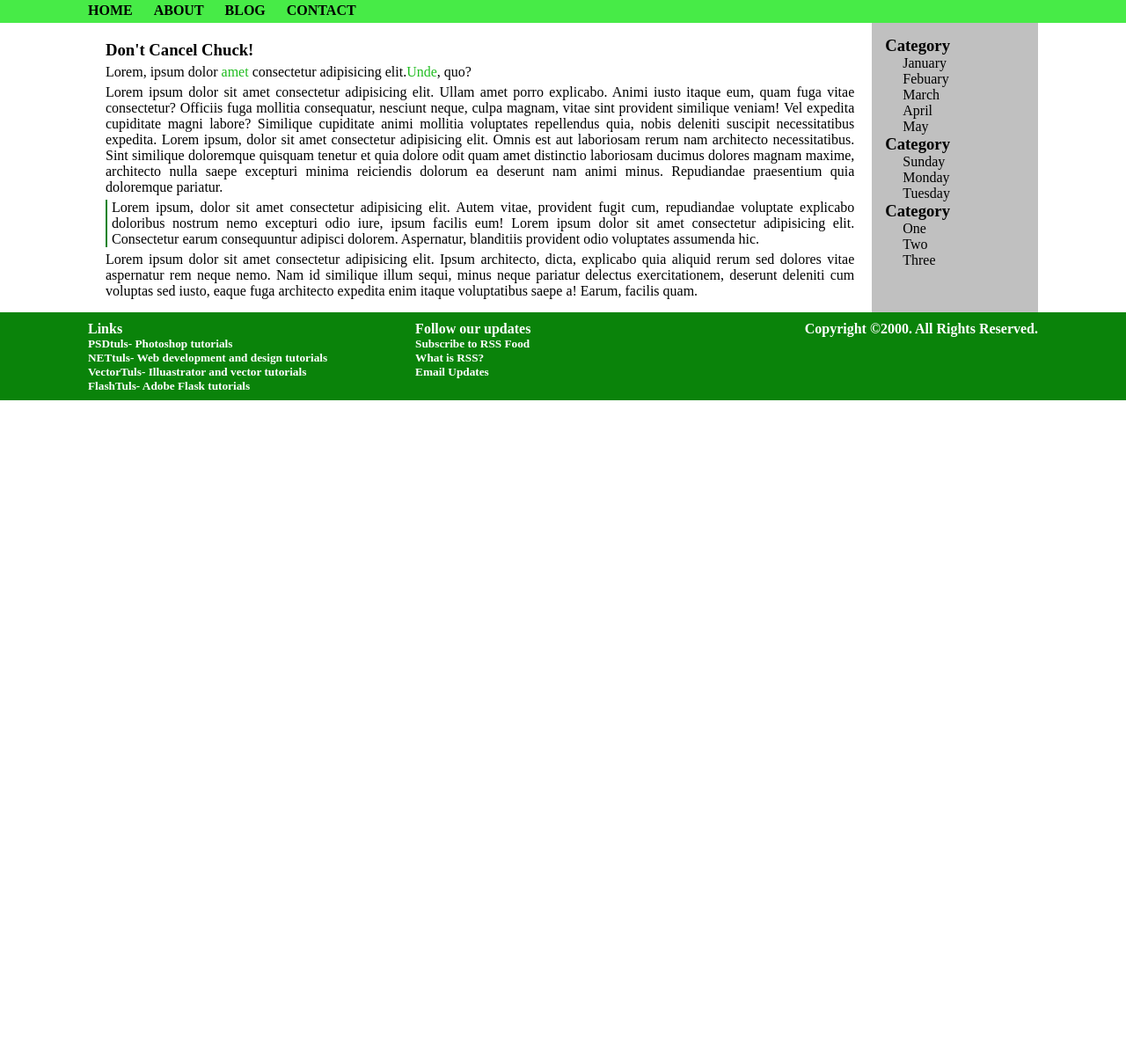
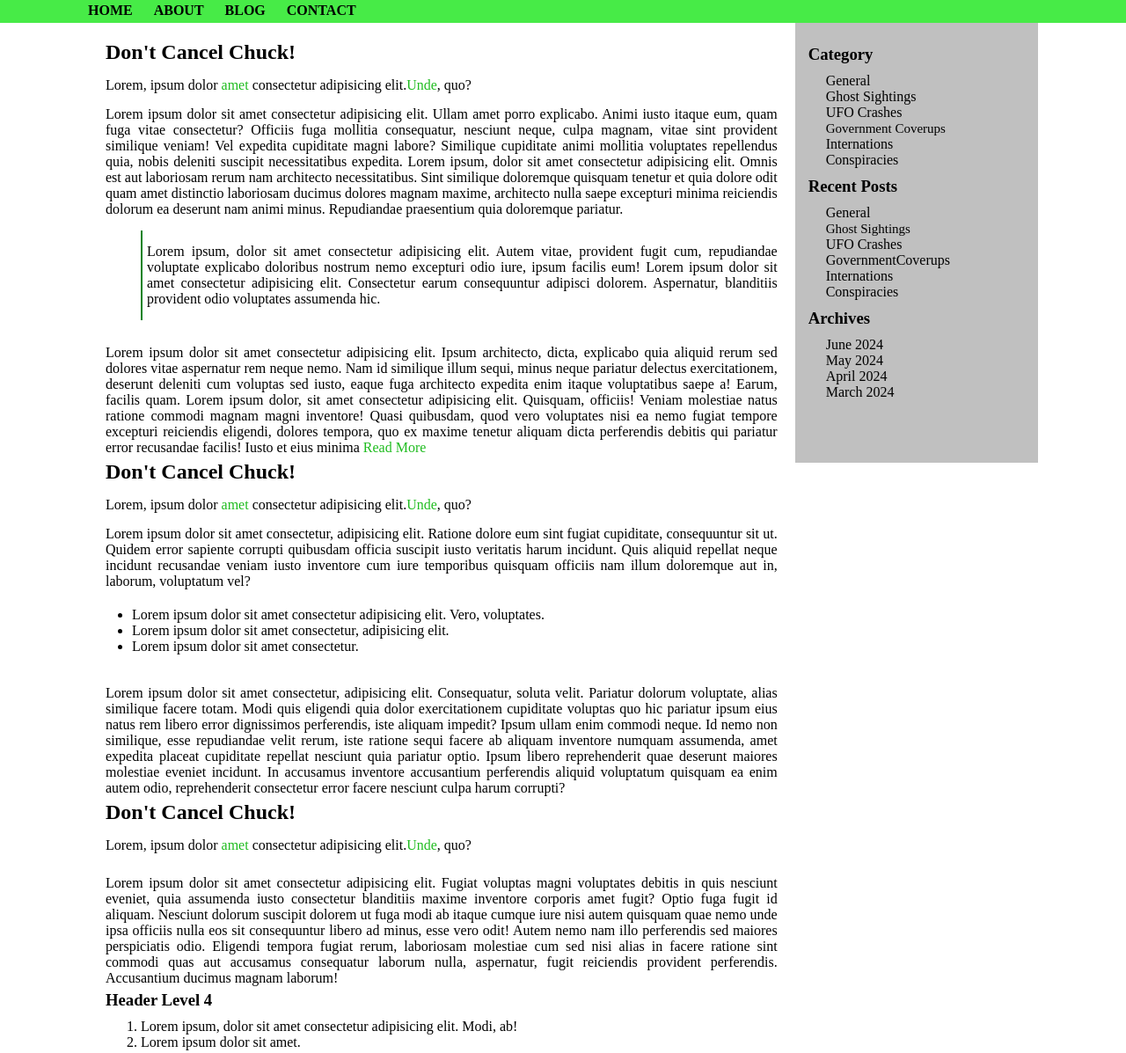
Before and after one commit to SUJAYAJAY/myblog, a plain HTML site: page index.html in a window 1280 px wide. Shown: the part 110-1307 px from the top of the page at 88% size. Before the commit the page ends 800 px from the top, so only its background shows below. Drawn offline with Linux system fonts and the light colour scheme.

Commit message:
first commit

```diff
--- a/assets/css/style.css
+++ b/assets/css/style.css
@@ -90,9 +90,21 @@ nav ul li a {
     padding-left: 5px;
 }
 
+.main article ul {
+    padding: 15px 0px 30px 30px;
+}
+.main article ol{
+    padding: 10px 0px 0px 40px;
+}
+
 aside {
     background-color: silver;
     padding: 15px 100px 50px 15px;
+    height:500px;
+
+}
+aside h3{
+    padding: 10px 0px;
 }
 
 aside ul li {
@@ -104,11 +116,11 @@ aside ul li {
 
 /* Footer Section Start*/
 footer {
-    background-color: #0a830a;
+    background-color: #044604;
     width: 100%;
     color: #fff;
     padding: 10px 100px;
-    height: 100px;
+    height: 120px;
 }
 
 footer .first {
@@ -116,7 +128,10 @@ footer .first {
     margin-right: 100px;
 }
 
-footer .first h4 a,
+footer .first h4 a,footer .second h4 a{
+    color: #9acd32;
+    text-decoration: none;
+}
 footer .first h5 a {
     text-decoration: none;
     color: #fff;
@@ -126,7 +141,7 @@ footer .second {
     float: left;
 }
 
-footer .second h4 a,
+
 footer .second h5 a {
     text-decoration: none;
     color: #fff;
@@ -134,6 +149,12 @@ footer .second h5 a {
 
 footer .third {
     float: right;
+}
+footer .first h4, footer .second h4 {
+padding-bottom: 15px;
+}
+footer .third h4{
+    color: #9acd32;
 }
 
 /* Footer Section End*/
@@ -173,6 +194,7 @@ footer .third {
         float: none;
         width: 100%;
         text-align: center;
+
     }
 
 }
--- a/index.html
+++ b/index.html
@@ -44,10 +44,11 @@
     <!-- Main Section Start -->
     <section class="main">
         <article>
-            <h3>Don't Cancel Chuck!</h3>
-            <p>Lorem, ipsum dolor <a href="javascript:void()">amet</a> consectetur adipisicing elit.<a
-                    href="javascript:void()">Unde</a>, quo?</p>
-            <p>Lorem ipsum dolor sit amet consectetur adipisicing elit. Ullam amet porro explicabo. Animi iusto itaque
+            <h2>Don't Cancel Chuck!</h2>
+            <p style="padding: 10px 0px;">Lorem, ipsum dolor <a href="javascript:void()">amet</a> consectetur
+                adipisicing elit.<a href="javascript:void()">Unde</a>, quo?</p>
+            <p style="padding-bottom: 10px;">Lorem ipsum dolor sit amet consectetur adipisicing elit. Ullam amet porro
+                explicabo. Animi iusto itaque
                 eum, quam fuga vitae consectetur? Officiis fuga mollitia consequatur, nesciunt neque, culpa magnam,
                 vitae sint provident similique veniam! Vel expedita cupiditate magni labore? Similique cupiditate animi
                 mollitia voluptates repellendus quia, nobis deleniti suscipit necessitatibus expedita. Lorem ipsum,
@@ -56,31 +57,104 @@
                 laboriosam ducimus dolores magnam maxime, architecto nulla saepe excepturi minima reiciendis dolorum ea
                 deserunt nam animi minus. Repudiandae praesentium quia doloremque pariatur.
             </p>
-            <p class="sujay">
-                Lorem ipsum, dolor sit amet consectetur adipisicing elit. Autem vitae, provident fugit cum, repudiandae voluptate explicabo doloribus nostrum nemo excepturi odio iure, ipsum facilis eum! Lorem ipsum dolor sit amet consectetur adipisicing elit. Consectetur earum consequuntur adipisci dolorem. Aspernatur, blanditiis provident odio voluptates assumenda hic.
+            <p style="margin-left: 40px; border-left: 2px solid #068223; padding: 15px 0px 15px 5px; ">
+                Lorem ipsum, dolor sit amet consectetur adipisicing elit. Autem vitae, provident fugit cum, repudiandae
+                voluptate explicabo doloribus nostrum nemo excepturi odio iure, ipsum facilis eum! Lorem ipsum dolor sit
+                amet consectetur adipisicing elit. Consectetur earum consequuntur adipisci dolorem. Aspernatur,
+                blanditiis provident odio voluptates assumenda hic.
+            </p><br>
+            <p>Lorem ipsum dolor sit amet consectetur adipisicing elit. Ipsum architecto, dicta, explicabo quia aliquid
+                rerum sed dolores vitae aspernatur rem neque nemo. Nam id similique illum sequi, minus neque pariatur
+                delectus exercitationem, deserunt deleniti cum voluptas sed iusto, eaque fuga architecto expedita enim
+                itaque voluptatibus saepe a! Earum, facilis quam.
+                Lorem ipsum dolor, sit amet consectetur adipisicing elit. Quisquam, officiis! Veniam molestiae natus
+                ratione commodi magnam magni inventore! Quasi quibusdam, quod vero voluptates nisi ea nemo fugiat
+                tempore excepturi reiciendis eligendi, dolores tempora, quo ex maxime tenetur aliquam dicta perferendis
+                debitis qui pariatur error recusandae facilis! Iusto et eius minima <a href="javascript:void()">Read
+                    More</a></p>
+
+            <h2>Don't Cancel Chuck!</h2>
+            <p style="padding: 10px 0px;">Lorem, ipsum dolor <a href="javascript:void()">amet</a> consectetur
+                adipisicing elit.<a href="javascript:void()">Unde</a>, quo?</p>
+            <p>Lorem ipsum dolor sit amet consectetur, adipisicing elit. Ratione dolore eum sint fugiat cupiditate,
+                consequuntur sit ut. Quidem error sapiente corrupti quibusdam officia suscipit iusto veritatis harum
+                incidunt. Quis aliquid repellat neque incidunt recusandae veniam iusto inventore cum iure temporibus
+                quisquam officiis nam illum doloremque aut in, laborum, voluptatum vel?
             </p>
-            <p>Lorem ipsum dolor sit amet consectetur adipisicing elit. Ipsum architecto, dicta, explicabo quia aliquid rerum sed dolores vitae aspernatur rem neque nemo. Nam id similique illum sequi, minus neque pariatur delectus exercitationem, deserunt deleniti cum voluptas sed iusto, eaque fuga architecto expedita enim itaque voluptatibus saepe a! Earum, facilis quam.</p>
+            <ul class="ul">
+                <li>Lorem ipsum dolor sit amet consectetur adipisicing elit. Vero, voluptates.</li>
+                <li>Lorem ipsum dolor sit amet consectetur, adipisicing elit.</li>
+                <li>Lorem ipsum dolor sit amet consectetur.</li>
+            </ul>
+            <p>Lorem ipsum dolor sit amet consectetur, adipisicing elit. Consequatur, soluta velit. Pariatur dolorum
+                voluptate, alias similique facere totam. Modi quis eligendi quia dolor exercitationem cupiditate
+                voluptas quo hic pariatur ipsum eius natus rem libero error dignissimos perferendis, iste aliquam
+                impedit? Ipsum ullam enim commodi neque. Id nemo non similique, esse repudiandae velit rerum, iste
+                ratione sequi facere ab aliquam inventore numquam assumenda, amet expedita placeat cupiditate repellat
+                nesciunt quia pariatur optio. Ipsum libero reprehenderit quae deserunt maiores molestiae eveniet
+                incidunt. In accusamus inventore accusantium perferendis aliquid voluptatum quisquam ea enim autem odio,
+                reprehenderit consectetur error facere nesciunt culpa harum corrupti?</p>
+
+            <h2>Don't Cancel Chuck!</h2>
+            <p style="padding: 10px 0px 20px 0px;">Lorem, ipsum dolor <a href="javascript:void()">amet</a> consectetur
+                adipisicing elit.<a href="javascript:void()">Unde</a>, quo?</p>
+            <p>Lorem ipsum dolor sit amet consectetur adipisicing elit. Fugiat voluptas magni voluptates debitis in quis
+                nesciunt eveniet, quia assumenda iusto consectetur blanditiis maxime inventore corporis amet fugit?
+                Optio fuga fugit id aliquam. Nesciunt dolorum suscipit dolorem ut fuga modi ab itaque cumque iure nisi
+                autem quisquam quae nemo unde ipsa officiis nulla eos sit consequuntur libero ad minus, esse vero odit!
+                Autem nemo nam illo perferendis sed maiores perspiciatis odio. Eligendi tempora fugiat rerum, laboriosam
+                molestiae cum sed nisi alias in facere ratione sint commodi quas aut accusamus consequatur laborum
+                nulla, aspernatur, fugit reiciendis provident perferendis. Accusantium ducimus magnam laborum!</p>
+            <h3>Header Level 4</h3>
+            <ol class="ol">
+                <li>Lorem ipsum, dolor sit amet consectetur adipisicing elit. Modi, ab!</li>
+                <li>Lorem ipsum dolor sit amet.</li>
+            </ol>
+            <p style="margin-left: 40px; border-left: 2px solid #068223; padding: 15px 0px 15px 10px;">Lorem ipsum dolor
+                sit amet consectetur
+                adipisicing elit. Autem aperiam accusamus placeat ullam nulla
+                consectetur a voluptates voluptatem qui aliquid perspiciatis officia cupiditate voluptas sequi animi, ex
+                necessitatibus cum obcaecati. Lorem ipsum dolor sit amet consectetur adipisicing elit. Optio quod
+                expedita magni enim ad rem repellendus fuga voluptates iusto quidem!</p>
+
+            <h2 style="padding: 15px 0px 10px 0px;">Header Level 3</h2>
+            <ul style="padding: 0px 0px 0px 40px;">
+                <li>Lorem ipsum dolor sit amet consectetur adipisicing elit. Itaque, eligendi!</li>
+                <li>Lorem ipsum dolor sit amet consectetur adipisicing elit. Itaque, eligendi!</li>
+            </ul>
+            <ol style="padding: 0px 0px 40px 40px;">
+                <li>Lorem ipsum dolor sit amet consectetur adipisicing elit. Beatae excepturi recusandae fuga aspernatur
+                    voluptatibus labore.</li>
+                <li>Lorem ipsum dolor sit amet consectetur adipisicing elit. Beatae excepturi recusandae fuga aspernatur
+                    voluptatibus labore.</li>
+            </ol>
+
         </article>
         <aside>
             <h3>Category</h3>
             <ul>
-                <li>January</li>
-                <li>Febuary</li>
-                <li>March</li>
-                <li>April</li>
-                <li>May</li>
+                <li>General</li>
+                <li><font style="font-size: 16px;">Ghost Sightings</font></li>
+                <li>UFO Crashes</li>
+                <li><font style="font-size: 15px;">Government Coverups</font></li>
+                <li>Internations</li>
+                <li>Conspiracies</li>
             </ul>
-            <h3>Category</h3>
+            <h3>Recent Posts</h3>
             <ul>
-                <li>Sunday</li>
-                <li>Monday</li>
-                <li>Tuesday</li>
+                <li>General</li>
+                <li><font style="font-size: 15px;">Ghost Sightings</font></li>
+                <li>UFO Crashes</li>
+                <li>GovernmentCoverups</li>
+                <li>Internations</li>
+                <li>Conspiracies</li>
             </ul>
-            <h3>Category</h3>
+            <h3>Archives</h3>
             <ul>
-                <li>One</li>
-                <li>Two</li>
-                <li>Three</li>
+                <li>June 2024</li>
+                <li>May 2024</li>
+                <li>April 2024</li>
+                <li>March 2024</li>
             </ul>
         </aside>
     </section>
@@ -91,19 +165,19 @@
     <footer>
         <div class="first">
             <h4><a href="javascript:void()">Links</a></h4>
-            <h5><a href="javascript:void()">PSDtuls- Photoshop tutorials</a></h5>
-            <h5><a href="javascript:void()">NETtuls- Web development and design tutorials</a></h5>
-            <h5><a href="javascript:void()">VectorTuls- Illuastrator and vector tutorials</a></h5>
-            <h5><a href="javascript:void()">FlashTuls- Adobe Flask tutorials</a></h5>
+            <h5><a href="javascript:void()">Lorem ipsum dolor sit amet.</h5>
+            <h5><a href="javascript:void()">Lorem ipsum dolor sit amet consectetur, adipisicing elit.</a></h5>
+            <h5><a href="javascript:void()">Lorem ipsum dolor sit amet consectetur.</a></h5>
+            <h5><a href="javascript:void()">Lorem ipsum, dolor sit amet consectetur adipisicing.</a></h5>
         </div>
         <div class="second">
             <h4><a href="javascript:void()">Follow our updates</a></h4>
-            <h5><a href="javascript:void()">Subscribe to RSS Food</a></h5>
+            <h5><a href="javascript:void()">Subscribe to RSS Feed</a></h5>
             <h5><a href="javascript:void()">What is RSS?</a></h5>
             <h5><a href="javascript:void()">Email Updates</a></h5>
         </div>
         <div class="third">
-            <h4>Copyright &copy;2000. All Rights Reserved.</h4>
+            <h4>Copyright &copy;2009. All Rights Reserved. Design by-SUJAY MANDAL</h4>
         </div>
     </footer>
     <!-- Footer Section End -->
```
